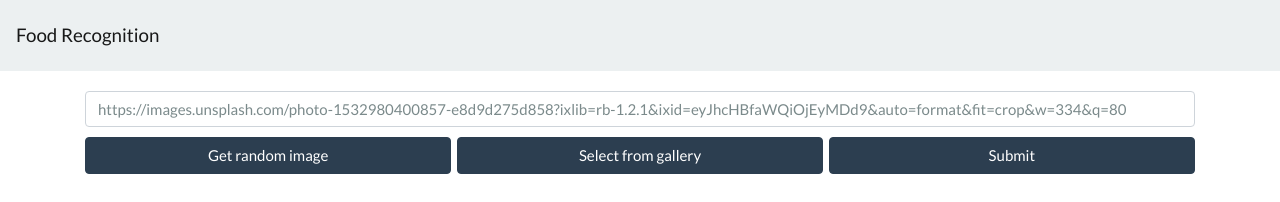
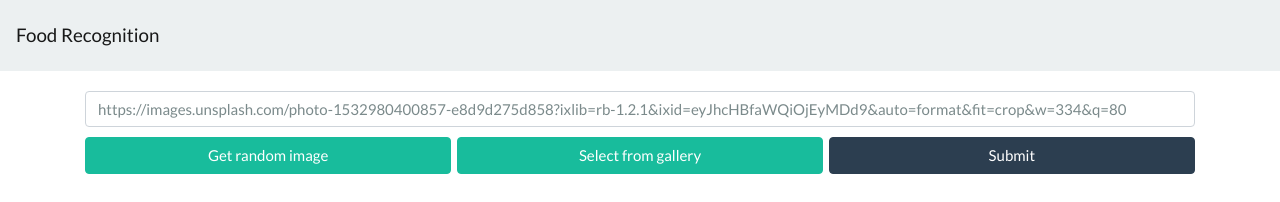
Before and after one commit to stephane-r/food-examiner, a React (Create React App) app in the folder client/: page / in a window 1280 px wide. Shown: the top 202 px of the page. Built offline with nearby package versions, Linux system fonts and the light colour scheme.

Commit message:
Updated submission form button color

```diff
--- a/client/src/components/FoodRecognition/FoodRecognitionForm/SubmissionForm.js
+++ b/client/src/components/FoodRecognition/FoodRecognitionForm/SubmissionForm.js
@@ -65,8 +65,9 @@ class SubmissionForm extends Component {
 
   _renderSelectFromGalleryButton = () => {
     return this._renderButton({
+      text: "Select from gallery",
       onClick: this.props.toggleModal,
-      text: "Select from gallery"
+      additionalClassName: "btn-success"
     });
   };
 
@@ -74,7 +75,8 @@ class SubmissionForm extends Component {
     return this._renderButton({
       text: "Get random image",
       pending: this.props.getRandomImagePending,
-      onClick: this.props.getRandomImage
+      onClick: this.props.getRandomImage,
+      additionalClassName: "btn-success"
     });
   };
 
@@ -90,9 +92,10 @@ class SubmissionForm extends Component {
     text = "Button",
     onClick = () => {},
     pending = false,
-    type = "button"
+    type = "button",
+    additionalClassName = ""
   }) => {
-    let buttonClass = "btn btn-primary d-flex justify-content-center";
+    let buttonClass = `btn btn-primary d-flex justify-content-center ${additionalClassName}`;
     const buttonContent = pending ? this._renderButtonSpinner() : text;
     return (
       <button
```
